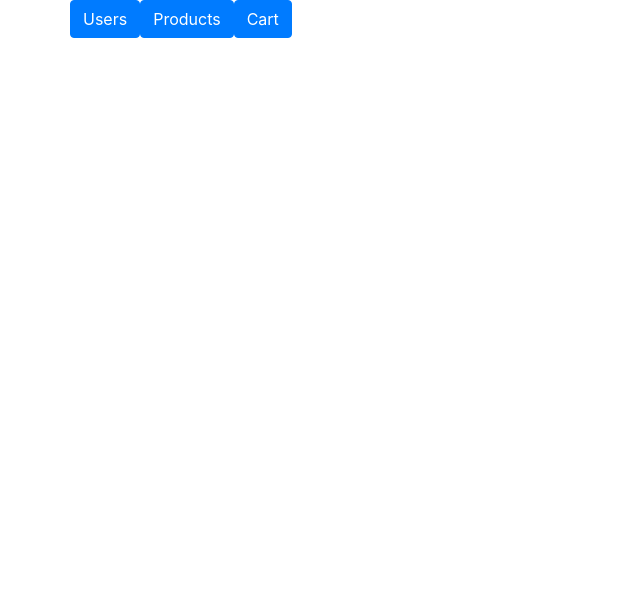
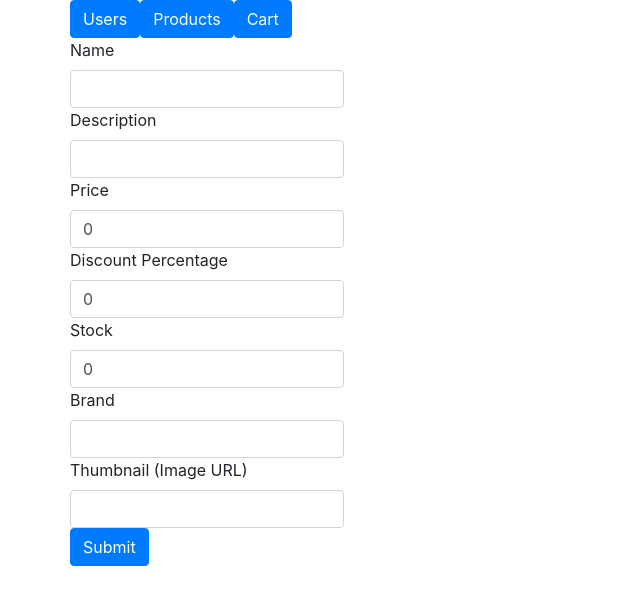
Before and after one commit to toanthang15082002/fe_lab4, a React (Create React App) app: page /addproduct in a window 1280 px wide. Before the commit this address had no page. Shown: the top 604 px of the page, without its empty margins (0-640 px from the left). Built offline with nearby package versions, Linux system fonts and the light colour scheme.

Commit message:
add: add user, add product

```diff
--- a/src/App.js
+++ b/src/App.js
@@ -7,6 +7,7 @@ import Home from "./components/Home";
 import { Button, Container, Row } from "react-bootstrap";
 import Cart from "./components/Cart";
 import ProductDetail from "./components/ProductDetail";
+import AddUser from "./components/AddUser";
 
 function App() {
   return (
@@ -30,6 +31,8 @@ function App() {
         <Route path="/product/:id" element={<ProductDetail />}></Route>
         {/*<Route path="/product/add" element={<AddProduct />}></Route> */}
         <Route path="/user" element={<User />}></Route>
+        <Route path="/adduser" element={<AddUser />}></Route>
+        <Route path="/addproduct" element={<AddProduct />}></Route>
         <Route path="/cart" element={<Cart />}></Route>
       </Routes>
     </Router>
--- a/src/components/AddProduct.js
+++ b/src/components/AddProduct.js
@@ -1,87 +1,122 @@
 import axios from "axios";
-import React, { useEffect, useState } from "react";
-import { Link, useParams } from "react-router-dom";
+import React, { useState } from "react";
+import "bootstrap/dist/css/bootstrap.css";
+import { Container, Row, Form, Button } from "react-bootstrap";
 
 export default function AddProduct() {
-  const [production, setProduction] = useState();
-  const { id } = useParams();
+  const [formData, setFormData] = useState({
+    name: "",
+    description: "",
+    price: 0,
+    discountPercentage: 0,
+    stock: 0,
+    brand: "",
+    thumbnail: "",
+    // image: "",
+  });
 
-  useEffect(() => {
+  const handleChange = (e) => {
+    const { name, value } = e.target;
+    if ((name === "price" || name === "discountPercentage" || name === "stock") && value < 0) {
+      return; // Nếu giá trị âm, không cập nhật state
+    }
+    setFormData({
+      ...formData,
+      [name]: value,
+    });
+  };
+
+  const handleSubmit = async (e) => {
+    e.preventDefault();
     try {
-      if (id) {
-        const result = axios({
-          method: "post",
-          url: `http://localhost:9999/product/add`,
-        });
-        console.log(production);
-        setProduction(result.data.data);
-        return result;
-      }
+      const result = await axios.post("http://localhost:9999/products", formData);
+      console.log("🚀 ========= result:", result?.data?.data);
     } catch (error) {
       console.log("🚀 ========= error:", error);
     }
-  });
+  };
+
   return (
-    <div>
-      <div className="h-25 bg-info">
-        <Link className="text-decoration-none text-bg-warning ms-5" to="/">
-          Home
-        </Link>
-      </div>
-      <div className="container">
-        <h1 className="text-center">Create a new Product</h1>
-        <form className="container">
-          <div className="row">
-            <div className="col-6">
-              <label>ID</label>
-              <input name="id" className="form-control" />
-            </div>
-            <div className="col-6">
-              <label>Title</label>
-              <input name="title" className="form-control" />
-            </div>
-          </div>
-          <div className="row">
-            <div className="col-6">
-              <label>Price</label>
-              <input name="price" className="form-control" />
-            </div>
-            <div className="col-6">
-              <label>Discount</label>
-              <input name="discount" className="form-control" />
-            </div>
-          </div>
-          <div className="row">
-            <div className="col-6">
-              <label>Rating</label>
-              <input name="rating" className="form-control" />
-            </div>
-            <div className="col-6">
-              <label>Stock</label>
-              <input name="stock" className="form-control" />
-            </div>
-          </div>
-          <div className="row">
-            <div className="col-6">
-              <label>Brand</label>
-              <input name="brand" className="form-control" />
-            </div>
-            <div className="col-6">
-              <label>Category</label>
-              <input name="category" className="form-control" />
-            </div>
-            <div className="col-12">
-              <label>Description</label>
-              <textarea className="form-control" />
-            </div>
-
-            <div className="d-flex justify-content-center">
-              <button className="btn btn-primary">Add</button>
-              <button className="btn btn-danger">Back to Home</button>
-            </div>
-          </div>
-        </form>
-      </div>
-    </div>
+    <Container>
+      <Row>
+        <Form onSubmit={handleSubmit}>
+          <Form.Group controlId="name">
+            <Form.Label>Name</Form.Label>
+            <Form.Control
+              type="text"
+              name="name"
+              value={formData.name}
+              onChange={handleChange}
+            />
+          </Form.Group>
+          <Form.Group controlId="description">
+            <Form.Label>Description</Form.Label>
+            <Form.Control
+              type="text"
+              name="description"
+              value={formData.description}
+              onChange={handleChange}
+            />
+          </Form.Group>
+          <Form.Group controlId="price">
+            <Form.Label>Price</Form.Label>
+            <Form.Control
+              type="number"
+              name="price"
+              value={formData.price}
+              onChange={handleChange}
+            />
+          </Form.Group>
+          <Form.Group controlId="discountPercentage">
+            <Form.Label>Discount Percentage</Form.Label>
+            <Form.Control
+              type="number"
+              name="discountPercentage"
+              value={formData.discountPercentage}
+              onChange={handleChange}
+            />
+          </Form.Group>
+          <Form.Group controlId="stock">
+            <Form.Label>Stock</Form.Label>
+            <Form.Control
+              type="number"
+              name="stock"
+              value={formData.stock}
+              onChange={handleChange}
+            />
+          </Form.Group>
+          <Form.Group controlId="brand">
+            <Form.Label>Brand</Form.Label>
+            <Form.Control
+              type="text"
+              name="brand"
+              value={formData.brand}
+              onChange={handleChange}
+            />
+          </Form.Group>
+          <Form.Group controlId="thumbnail">
+            <Form.Label>Thumbnail (Image URL)</Form.Label>
+            <Form.Control
+              type="text"
+              name="thumbnail"
+              value={formData.thumbnail}
+              onChange={handleChange}
+            />
+          </Form.Group>
+          {/* <Form.Group controlId="image">
+            <Form.Label>Image (Image URL)</Form.Label>
+            <Form.Control
+              type="text"
+              name="image"
+              value={formData.image}
+              onChange={handleChange}
+            />
+          </Form.Group> */}
+          <Button variant="primary" type="submit">
+            Submit
+          </Button>
+        </Form>
+      </Row>
+    </Container>
   );
 }
--- /dev/null
+++ b/src/components/AddUser.js
@@ -0,0 +1,69 @@
+import axios from "axios";
+import React, { useState } from "react";
+import "bootstrap/dist/css/bootstrap.css";
+import { Container, Row, Form, Button } from "react-bootstrap";
+
+export default function AddUser() {
+  const [formData, setFormData] = useState({
+    username: "",
+    email: "",
+    password: "",
+  });
+
+  const handleChange = (e) => {
+    const { name, value } = e.target;
+    setFormData({
+      ...formData,
+      [name]: value,
+    });
+  };
+
+  const handleSubmit = async (e) => {
+    e.preventDefault();
+    try {
+      const result = await axios.post("http://localhost:9999/users", formData);
+      console.log("🚀 ========= result:", result?.data?.data);
+    } catch (error) {
+      console.log("🚀 ========= error:", error);
+    }
+  };
+
+  return (
+    <Container>
+      <Row>
+        <Form onSubmit={handleSubmit}>
+          <Form.Group controlId="username">
+            <Form.Label>Username</Form.Label>
+            <Form.Control
+              type="text"
+              name="username"
+              value={formData.username}
+              onChange={handleChange}
+            />
+          </Form.Group>
+          <Form.Group controlId="email">
+            <Form.Label>Email</Form.Label>
+            <Form.Control
+              type="email"
+              name="email"
+              value={formData.email}
+              onChange={handleChange}
+            />
+          </Form.Group>
+          <Form.Group controlId="password">
+            <Form.Label>Password</Form.Label>
+            <Form.Control
+              type="password"
+              name="password"
+              value={formData.password}
+              onChange={handleChange}
+            />
+          </Form.Group>
+          <Button variant="primary" type="submit">
+            Submit
+          </Button>
+        </Form>
+      </Row>
+    </Container>
+  );
+}
--- a/src/components/ProductDetail.js
+++ b/src/components/ProductDetail.js
@@ -24,13 +24,15 @@ export default function ProductDetail() {
   return (
     <Container>
       <p>Name: {products?.name}</p>
-      <p>Name: {products?.name}</p>
-      <p>Name: {products?.name}</p>
-      <p>Name: {products?.name}</p>
-      <p>Name: {products?.name}</p>
-      <p>Name: {products?.name}</p>
-      {products?.comment?.map((item, index) => (
-        <p key={index}>Name: {item?.title}</p>
+      <p>Description: {products?.description}</p>
+      <p>Price: {products?.price}</p>
+      <p>Discount: {products?.discountPercentage}%</p>
+      <p>Stock: {products?.stock}</p>
+      <p>Brand: {products?.brand}</p>
+      <p>Thumbnail: {products?.thumbnail}</p>
+      <p>Image: {products?.images}</p>
+      {products?.comment?.map((comment, index) => (
+        <p key={index}>Comment {index+1}: {comment?.title + " " + comment?.body}</p>
       ))}
     </Container>
   );
--- a/src/components/User.js
+++ b/src/components/User.js
@@ -1,7 +1,8 @@
 import axios from 'axios';
 import React, { useEffect, useState } from 'react';
-import { Container, Row } from 'react-bootstrap';
+import { Button, Container, Row } from 'react-bootstrap';
 import Table from 'react-bootstrap/Table';
+import { Link } from 'react-router-dom';
 
 export default function User() {
   const [users, setUsers] = useState([]);
@@ -22,6 +23,7 @@ export default function User() {
   return (
     <Container>
       <Row>
+      <Link to="/adduser"><Button>Add User</Button></Link>
         <Table striped bordered hover>
           <thead>
             <tr>
@@ -33,7 +35,7 @@ export default function User() {
           <tbody>
             {users.map((user, index) => (
               <tr key={index}>
-                <td>{user.username}</td>
+                <td><Link to={`/cart/${user?._id}`}>{user?.username}</Link></td>
                 <td>{user.email}</td>
                 <td>{user.password}</td>
               </tr>
```
Also changed, not shown: src/components/Product.js (+13 -12 lines).
